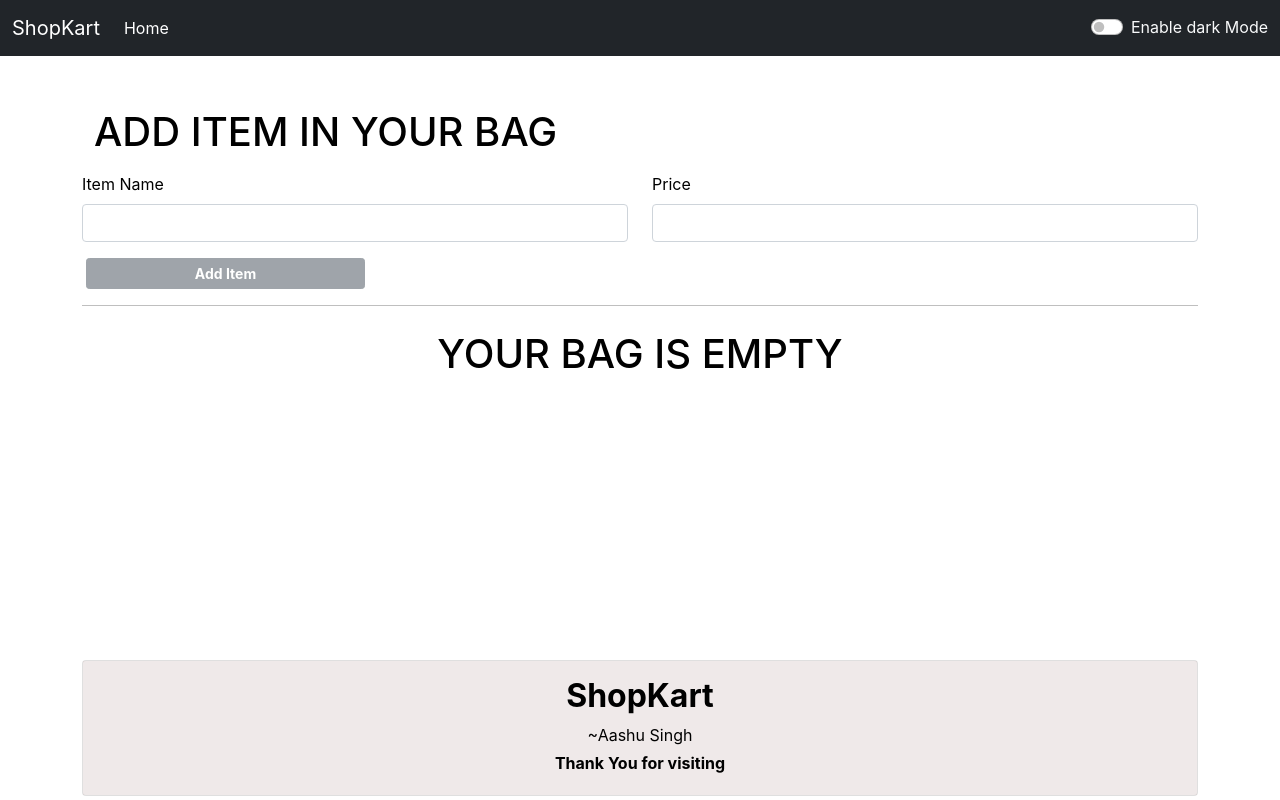
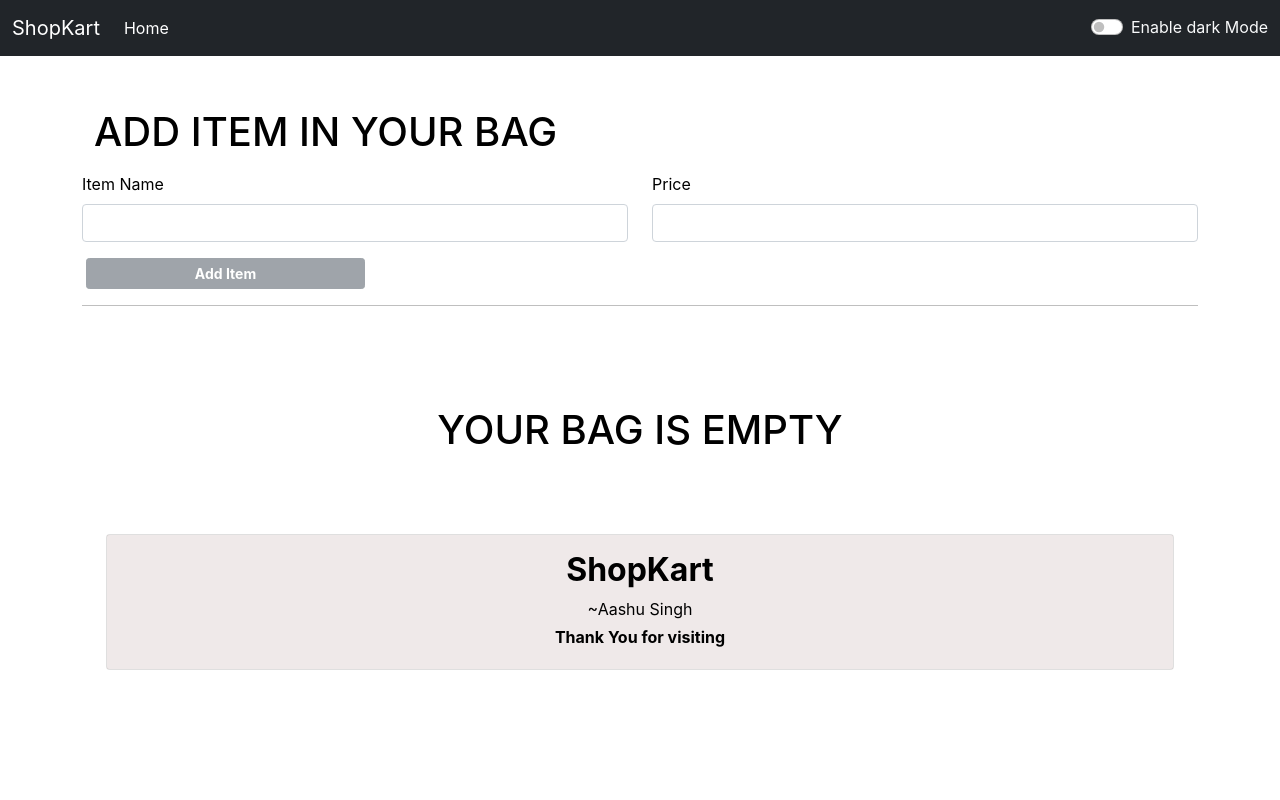
Before and after one commit to Aashu1Singh/bill-Karo, a React (Create React App) app: page / in a window 1280 px wide. Built offline with nearby package versions, Linux system fonts and the light colour scheme.

Commit message:
fixed the footer

```diff
--- a/src/components/ProductList.js
+++ b/src/components/ProductList.js
@@ -77,11 +77,11 @@ export const ProductList = (props) => {
                 <div className="container my-4">
                 </div>
                 {/* <div className="container justify-center mx-1 btn btn-dark"  style={{ color: props.mode === 'dark' ? 'white' : 'black', backgroundColor: '#d0c0c059' }}> */}
-                    <h1>YOUR BAG IS EMPTY</h1>
+                    <h1 style={{marginTop: "100px"}} >YOUR BAG IS EMPTY</h1>
                 {/* </div> */}
                 {/* style={{marginTop: "205px"}} */}
-                <div className="container text-center fixed-bottom my-1" >
-                    <div className="card" >
+                <div className="container text-center my-1" >
+                    <div className="card" style={{marginTop: "80px"}} >
                         <div className="card-body" style={{ color: props.mode === 'dark' ? 'white' : 'black', backgroundColor: props.mode === 'dark' ? 'grey' : '#d0c0c059' }}>
                             <h2 className="card-title"><b>ShopKart</b></h2>
                             <p className=" card-text my-1">~Aashu Singh</p>
```
